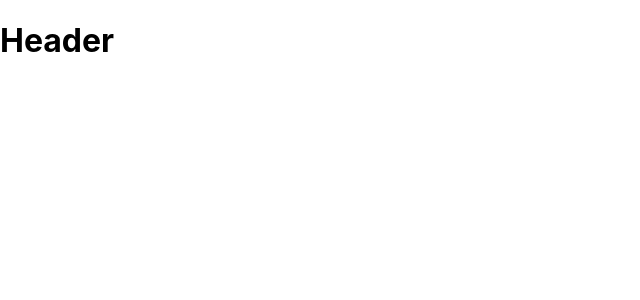
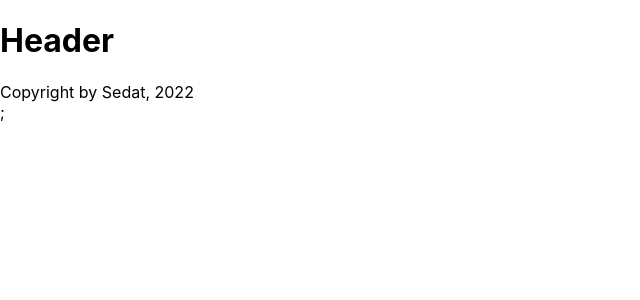
Before and after one commit to sedat-akdogan/React_Revision, a React (Create React App) app in the folder day1/: page / in a window 1280 px wide. Shown: the top 300 px of the page, without its empty margins (0-640 px from the left). Built offline with nearby package versions, Linux system fonts and the light colour scheme.

Commit message:
Footer component is created and completed

```diff
--- a/day1/src/App.js
+++ b/day1/src/App.js
@@ -1,7 +1,13 @@
+import Footer from "./components/Footer";
 import Header from "./components/Header";
 
 function App() {
-  return <Header />;
+  return (
+    <>
+      <Header />
+      <Footer />;
+    </>
+  );
   // return (
   //     we have JSX format files only
   //    <div className="App">
--- /dev/null
+++ b/day1/src/components/Footer.jsx
@@ -0,0 +1,7 @@
+
+
+const Footer = () => {
+    return <footer>Copyright by Sedat, {new Date().getFullYear()}</footer>;
+};
+
+export default Footer;
```
